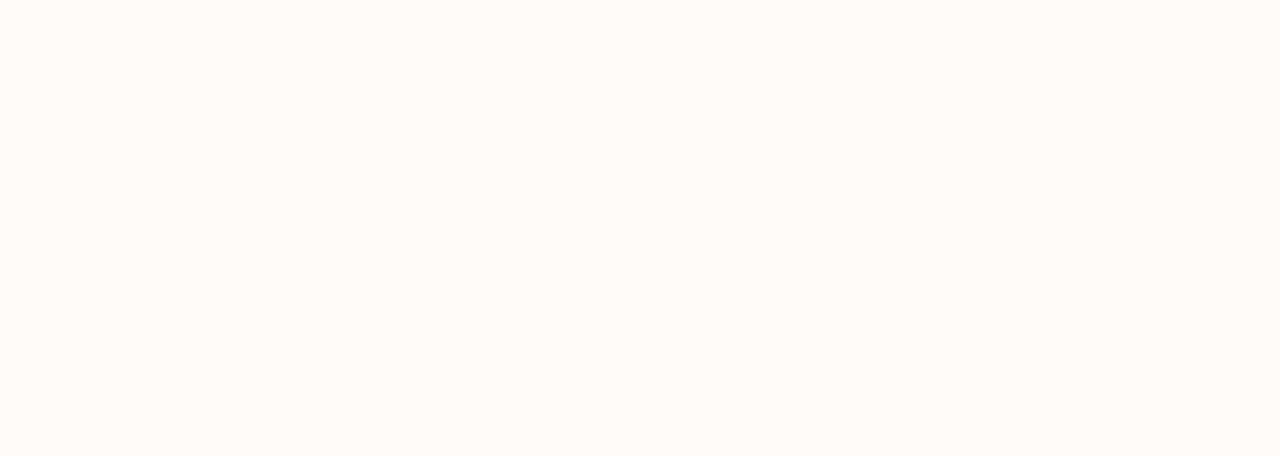
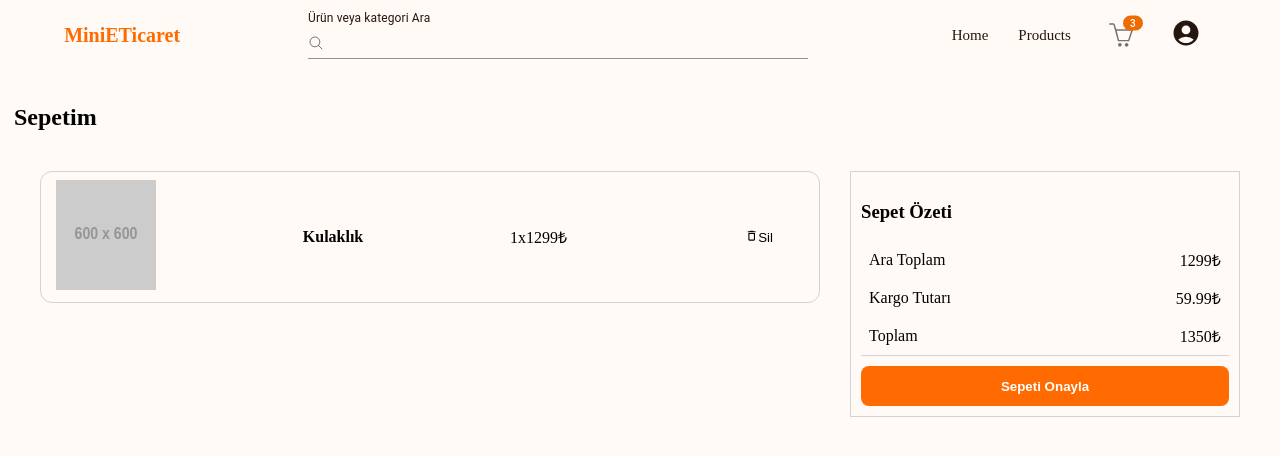
Before and after one commit to sercancintosunn/MiniETicaret, a React (Vite) app in the folder ETicaretClient/: page /basket in a window 1280 px wide. Before the commit this address had no page. Shown: the top 456 px of the page. Built offline with nearby package versions, Linux system fonts and the light colour scheme.

Commit message:
Basket sayfası oluşturuldu

```diff
--- a/ETicaretClient/package.json
+++ b/ETicaretClient/package.json
@@ -13,9 +13,11 @@
     "@emotion/react": "^11.14.0",
     "@emotion/styled": "^11.14.1",
     "@mui/material": "^9.5.0",
+    "@reduxjs/toolkit": "^2.13.0",
     "react": "^19.2.8",
     "react-dom": "^19.2.8",
     "react-icons": "^5.7.0",
+    "react-redux": "^9.3.0",
     "react-router": "^8.4.0",
     "react-router-dom": "^7.18.4"
   },
--- a/ETicaretClient/src/App.tsx
+++ b/ETicaretClient/src/App.tsx
@@ -4,6 +4,7 @@ import StoreLayout from './layouts/StoreLayout'
 import HomePage from './pages/Home/HomePage'
 import ProductsPage from './pages/Products/ProductsPage'
 import ProductDetailPage from './pages/Products/ProductDetailPage'
+import BasketPage from './pages/Basket/BasketPage'
 
 function App() {
 
@@ -15,7 +16,7 @@ function App() {
           <Route path='/' element={<HomePage />} />
           <Route path='/products' element={<ProductsPage />} />
           <Route path='/products/:id' element={<ProductDetailPage />} />
-
+          <Route path='/basket' element={<BasketPage />} />
         </Route>
       </Routes>
     </>
--- a/ETicaretClient/src/main.tsx
+++ b/ETicaretClient/src/main.tsx
@@ -2,10 +2,14 @@ import { createRoot } from 'react-dom/client'
 import './index.css'
 import App from './App.tsx'
 import { BrowserRouter } from 'react-router-dom'
+import { Provider } from 'react-redux'
+import { store } from './redux/store.tsx'
 
 createRoot(document.getElementById('root')!).render(
   <BrowserRouter>
-    <App />
+    <Provider store={store}>
+      <App />
+    </Provider>
   </BrowserRouter>
 
 )
--- /dev/null
+++ b/ETicaretClient/src/pages/Basket/Basket.module.css
@@ -0,0 +1,70 @@
+.body {
+    padding: 14px;
+}
+
+.grid {
+    display: grid;
+    grid-template-columns: 2fr 1fr;
+    gap: 30px;
+    max-width: 1200px;
+    margin: 0 auto;
+    padding: 20px;
+}
+
+.cartRow {
+    display: flex;
+    align-items: center;
+    justify-content: space-between;
+    border: 1px solid lightgrey;
+    padding: 15px;
+    border-radius: 12px;
+    height: 100px;
+}
+
+.cartImage img {
+    width: 100px;
+    height: 110px;
+}
+
+.btnRemove button {
+    width: 90px;
+    height: 45px;
+    background-color: transparent;
+    border: none;
+    cursor: pointer;
+}
+
+.btnRemove button:hover {
+    color: #ff6b00;
+    font-weight: 500;
+}
+
+.summary {
+    border: 1px solid lightgrey;
+    padding: 10px;
+}
+
+
+
+.summaryItem {
+    display: flex;
+    align-items: center;
+    justify-content: space-between;
+    padding: 8px;
+}
+
+.summaryBtn {
+    width: 100%;
+    height: 40px;
+    margin-top: 10px;
+    border: none;
+    color: #fff;
+    background-color: #ff6b00;
+    font-weight: bold;
+    border-radius: 8px;
+}
+
+.summaryBtn:hover {
+    background-color: #f49d6b;
+    transition: 0.3s;
+}
--- /dev/null
+++ b/ETicaretClient/src/pages/Basket/BasketPage.tsx
@@ -0,0 +1,59 @@
+import React from 'react'
+import styles from './Basket.module.css'
+import { MdOutlineDelete } from "react-icons/md";
+
+function BasketPage() {
+    return (
+        <div className={styles.body}>
+            <div>
+                <h2>Sepetim</h2>
+            </div>
+
+            <div className={styles.grid}>
+
+
+                <div className={styles.cartRow}>
+                    <div className={styles.cartImage}>
+                        <img src="https://placehold.co/600x600?text=Kulaklik" alt="" />
+                    </div>
+                    <div>
+                        <strong>Kulaklık</strong>
+                    </div>
+                    <div>
+                        <span>1</span>
+                        <span>x</span>
+                        <span>1299₺</span>
+                    </div>
+                    <div>
+                        <span className={styles.btnRemove}>
+                            <button >
+                                <MdOutlineDelete />Sil
+                            </button>
+                        </span>
+
+                    </div>
+                </div>
+                <div className={styles.summary}>
+                    <h3>Sepet Özeti</h3>
+                    <div className={styles.summaryItems}>
+                        <div className={styles.summaryItem}>
+                            <span>Ara Toplam</span>
+                            <span>1299₺</span>
+                        </div>
+                        <div className={styles.summaryItem}>
+                            <span>Kargo Tutarı</span>
+                            <span>59.99₺</span>
+                        </div>
+                        <div className={styles.summaryItem} style={{ borderBottom: "1px solid lightgrey " }}>
+                            <span>Toplam</span>
+                            <span>1350₺</span>
+                        </div>
+                        <button className={styles.summaryBtn}>Sepeti Onayla</button>
+                    </div>
+                </div>
+            </div>
+        </div>
+    )
+}
+
+export default BasketPage
--- /dev/null
+++ b/ETicaretClient/src/redux/store.tsx
@@ -0,0 +1,10 @@
+import { configureStore } from '@reduxjs/toolkit'
+
+export const store = configureStore({
+    reducer: {}
+})
+
+
+export type RootState = ReturnType<typeof store.getState>
+export type AppDispatch = typeof store.dispatch
+export type AppStore = typeof store
```
Also changed, not shown: 1 other file (tests, documents, lock files or other folders).
